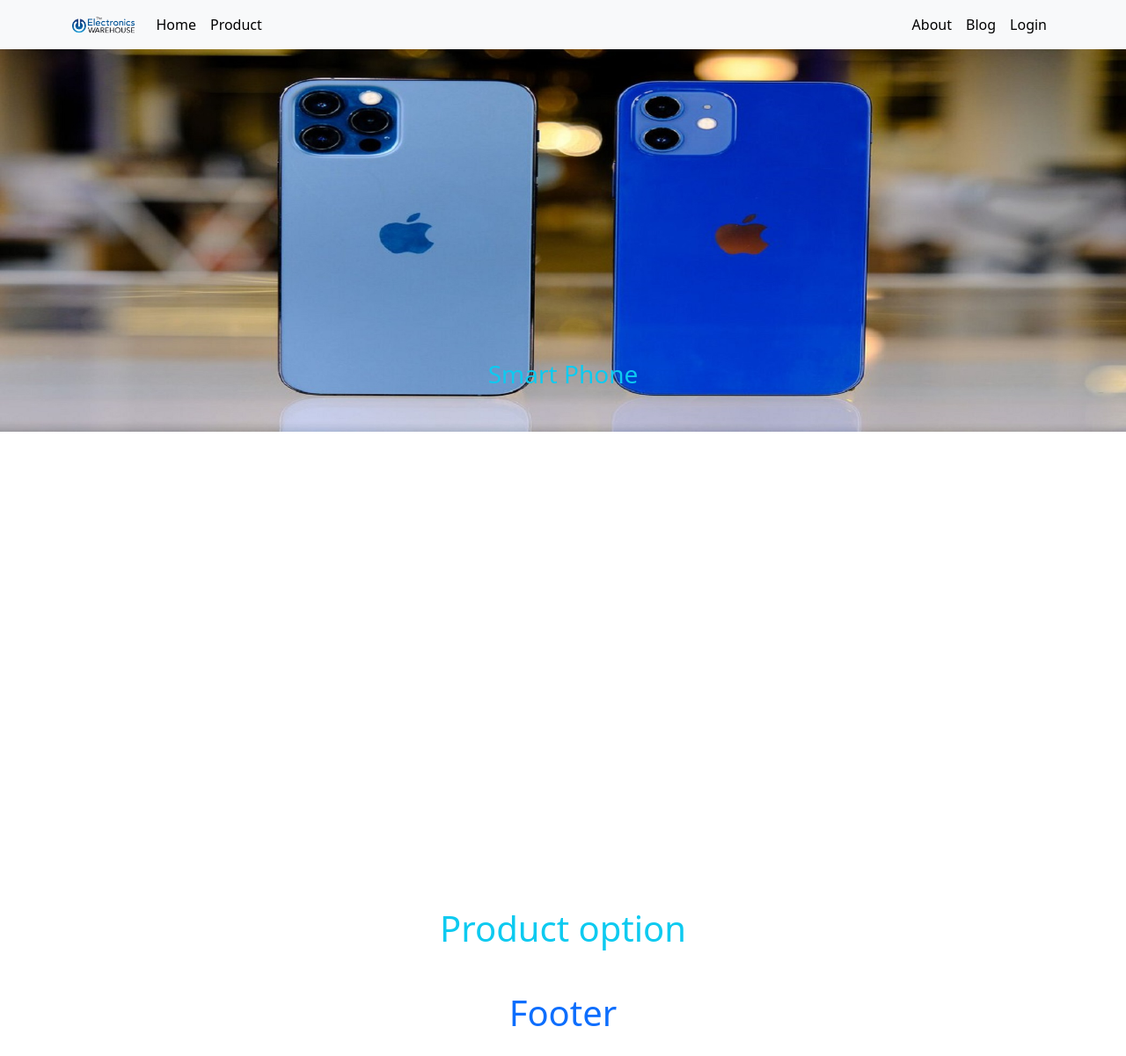
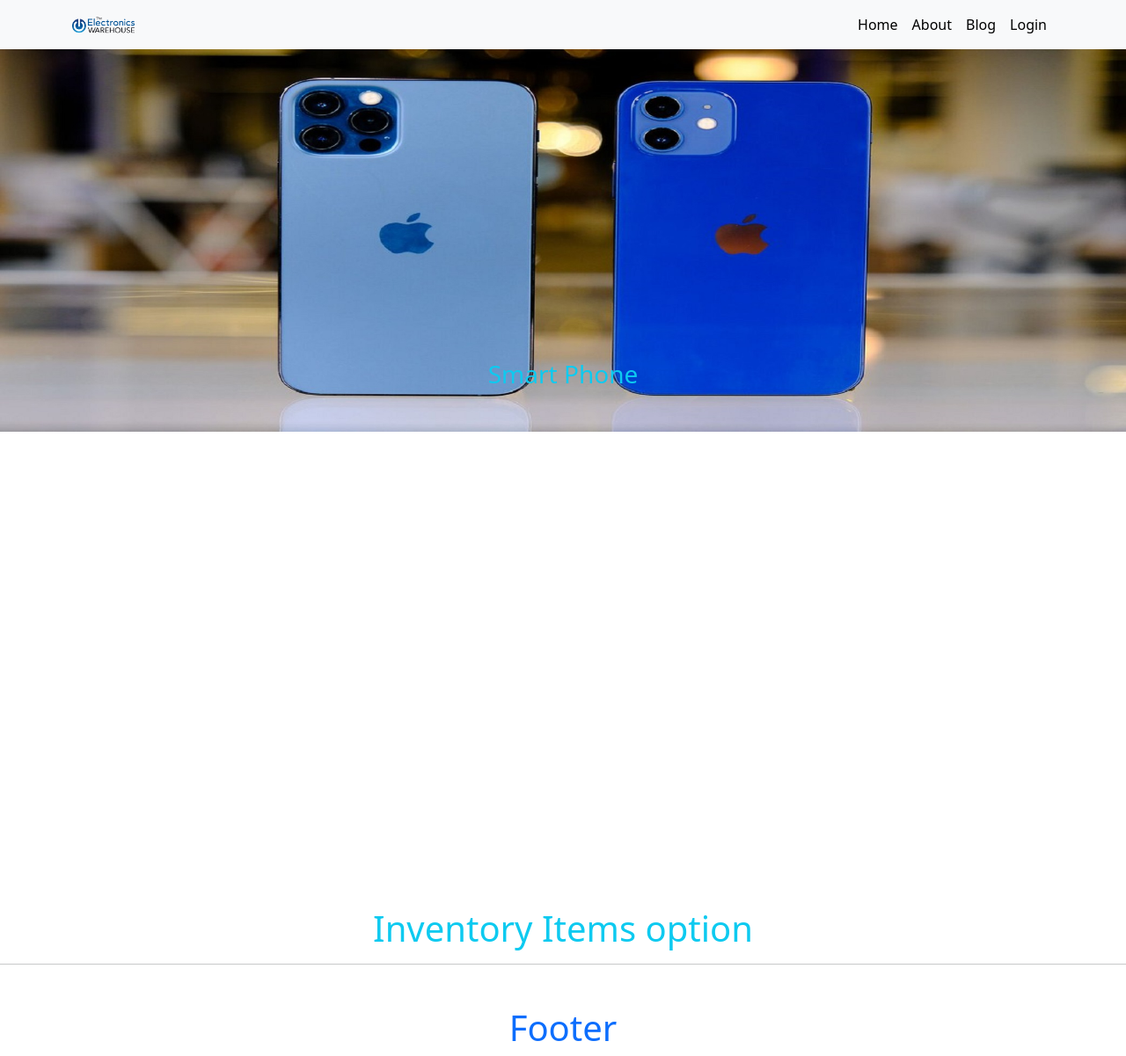
Before and after one commit to Nasirdiu/Assientment--11-client-site, a React (Create React App) app: page / in a window 1280 px wide. Shown: the whole page at 88% size. Built offline with nearby package versions, Linux system fonts and the light colour scheme; no server answers.

Commit message:
navbar item hiden

```diff
--- a/src/components/Home/Home/Home.js
+++ b/src/components/Home/Home/Home.js
@@ -6,7 +6,8 @@
   return (
     <div>
       <Slider></Slider>
-      <h1 className="text-center text-info mt-3">Product option</h1>
+      <h1 className="text-center text-info mt-3">Inventory Items option</h1>
+      <hr />
 
       {/* <Factory></Factory> */}
     </div>
--- a/src/components/Share/Header/Header.js
+++ b/src/components/Share/Header/Header.js
@@ -4,13 +4,13 @@
 import { useAuthState } from "react-firebase-hooks/auth";
 import { Link } from "react-router-dom";
 import auth from "../../../firebase.init";
-import logo from '../../../images/logo/logo.png'
+import logo from "../../../images/logo/logo.png";
 import CustomLink from "../CustomLink/CustomLink";
 const Header = () => {
-  const[user]=useAuthState(auth);
-  const handleSingOut=()=>{
+  const [user] = useAuthState(auth);
+  const handleSingOut = () => {
     signOut(auth);
-  }
+  };
   return (
     <Navbar
       sticky="top"
@@ -21,31 +21,47 @@
     >
       <Container>
         <Navbar.Brand as={CustomLink} to="/">
-          <img src={logo} height='30px' alt="" />
+          <img src={logo} height="30px" alt="" />
         </Navbar.Brand>
         <Navbar.Toggle aria-controls="responsive-navbar-nav" />
         <Navbar.Collapse id="responsive-navbar-nav">
           <Nav className="me-auto">
+            {user && (
+              <>
+                <Nav.Link as={CustomLink} to="/manageitem">
+                  Manage Items
+                </Nav.Link>
+                <Nav.Link as={CustomLink} to="/additem">
+                  Add Item
+                </Nav.Link>
+                <Nav.Link as={CustomLink} to="/myadditem">
+                  My items
+                </Nav.Link>
+              </>
+            )}
+          </Nav>
+          <Nav>
             <Nav.Link as={CustomLink} to="/home">
               Home
             </Nav.Link>
-            <Nav.Link as={CustomLink} to="/product">
-              Product
-            </Nav.Link>
-          </Nav>
-          <Nav>
             <Nav.Link as={CustomLink} to="/about">
               About
             </Nav.Link>
             <Nav.Link as={CustomLink} to="/blog">
               Blog
             </Nav.Link>
-            {
-              user? (<button className="btn btn-link text-danger text-decoration-none"
-              onClick={handleSingOut}>Sing Out</button>):
+            {user ? (
+              <button
+                className="btn btn-link text-danger text-decoration-none"
+                onClick={handleSingOut}
+              >
+                Sing Out
+              </button>
+            ) : (
               <Nav.Link eventKey={2} as={CustomLink} to="/login">
-              Login
-            </Nav.Link>}
+                Login
+              </Nav.Link>
+            )}
           </Nav>
         </Navbar.Collapse>
       </Container>
```
Also changed, not shown: src/App.js (+4 -3 lines).
